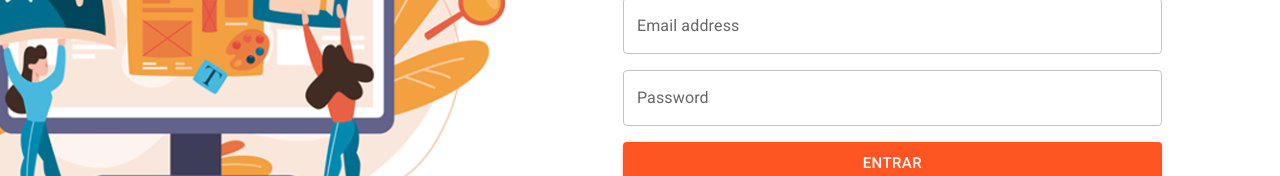
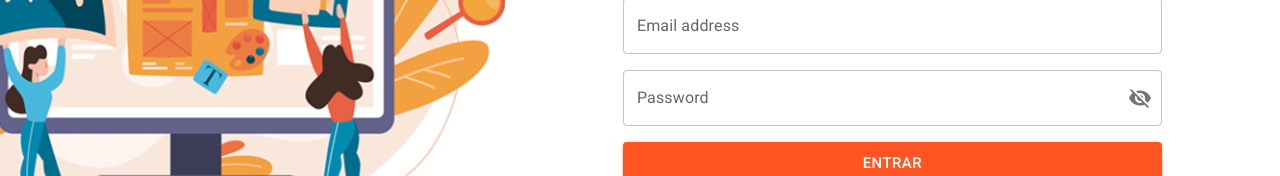
Before and after one commit to Esquadrao-18/orange, a React (Vite) app: page / in a window 1280 px wide. Shown: the part 395-571 px from the top of the page. Built offline with nearby package versions, Linux system fonts and the light colour scheme.

Commit message:
feat: adiciona icone de visibilidade ao campo senha e aprimora o campo de validação do e-mail

```diff
--- a/package.json
+++ b/package.json
@@ -12,6 +12,7 @@
   "dependencies": {
     "@emotion/react": "^11.11.3",
     "@emotion/styled": "^11.11.0",
+    "@mui/icons-material": "^5.15.6",
     "@mui/material": "^5.15.6",
     "react": "^18.2.0",
     "react-dom": "^18.2.0",
--- a/src/pages/Login/Login.jsx
+++ b/src/pages/Login/Login.jsx
@@ -1,17 +1,24 @@
 import Banner from "../../components/Banner/banner"
 import loginBanner from "../../assets/login-banner.svg"
-import { TextField , Button } from "@mui/material"
+import { TextField , Button, InputAdornment, IconButton } from "@mui/material"
 import iconGoogle from "../../assets/icon-google.svg"
 import { useForm, Controller } from "react-hook-form"
+import { useState } from "react"
+import VisibilityIcon from '@mui/icons-material/Visibility'
+import VisibilityOffIcon from '@mui/icons-material/VisibilityOff'
 
 function Login () {
 
         const { control, handleSubmit, formState } = useForm();
         const { errors } = formState;
+        const [showPassword, setShowPassword] = useState(false);
 
         const onSubmit = (data) => {
             console.log(data);
         }
+        const handleTogglePasswordVisibility = () => {
+            setShowPassword(!showPassword);
+        };
 
     return (
         <main className="flex">
@@ -40,15 +47,16 @@ function Login () {
                     <Controller
                         name="email"
                         control={control}
-                        rules={{ required: true }}
+                        rules={{ required: true , pattern:/^[^\s@]+@[^\s@]+\.[^\s@]+$/ }}
                         render={({ field }) => (
-
                         <TextField
                             label="Email address"
                             variant="outlined"
                             size="large"
                             {...field}
                             error={!!errors.email}
+                            helperText={errors.email ? "Informe um e-mail válido" : ""}
+
                         />
                         )}
                     />
@@ -56,15 +64,29 @@ function Login () {
                     <Controller
                             name="password"
                             control={control}
-                        rules={{ required: true }}
+                            rules={{ required: "true"  }}
                             render={({ field }) => (
                         <TextField
                             id="outlined-password-input"
                             label="Password"
-                            type="password"
+                            type={showPassword ? 'text' : 'password'}
                             autoComplete="current-password"
                             {...field}
                             error={!!errors.password}
+                            helperText={errors.password ? "Informe sua senha" : ""}
+                            InputProps={{
+                                endAdornment: (
+                                <InputAdornment position="end">
+                                    <IconButton
+                                    aria-label="toggle password visibility"
+                                    onClick={handleTogglePasswordVisibility}
+                                    edge="end"
+                                    >
+                                    {showPassword ? <VisibilityIcon /> : <VisibilityOffIcon />}
+                                    </IconButton>
+                                </InputAdornment>
+                                ),
+                            }}
                         />
                     )}
                     />
@@ -75,7 +97,7 @@ function Login () {
                     Entrar
                     </Button>
 
-                    <a href="" style={{ color: '#818388'}} >Cadastre-se</a>
+                    <a style={{ color: '#818388'}} >Cadastre-se</a>
 
                 </form>
 
@@ -85,4 +107,5 @@ function Login () {
     )
 
 }
+
 export default Login
```
Also changed, not shown: 1 other file (tests, documents, lock files or other folders). Lines whose indentation alone changed are shown as unchanged.
